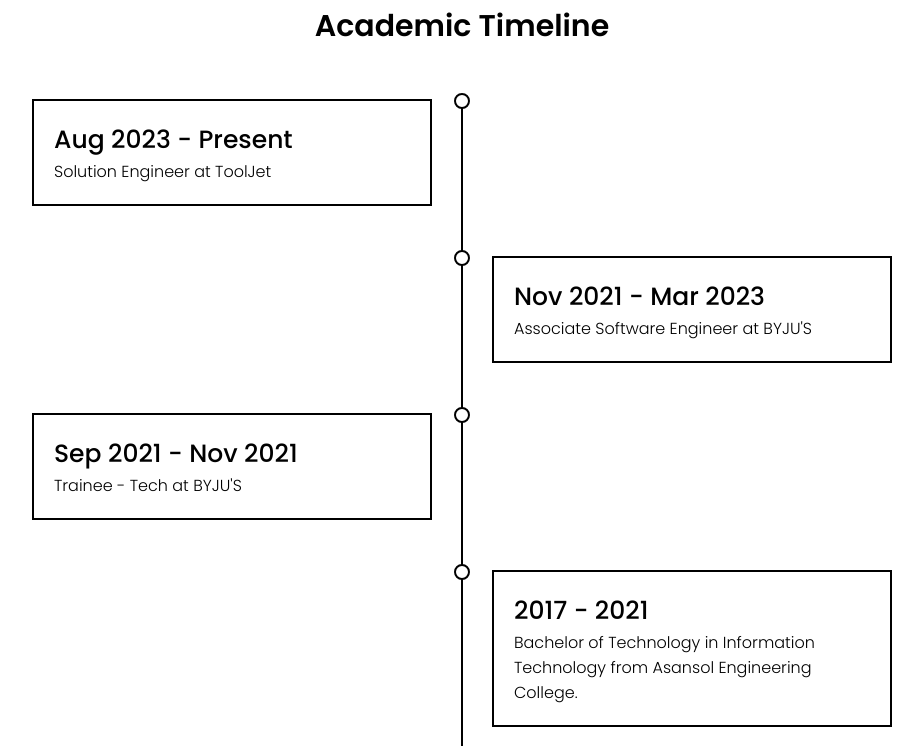
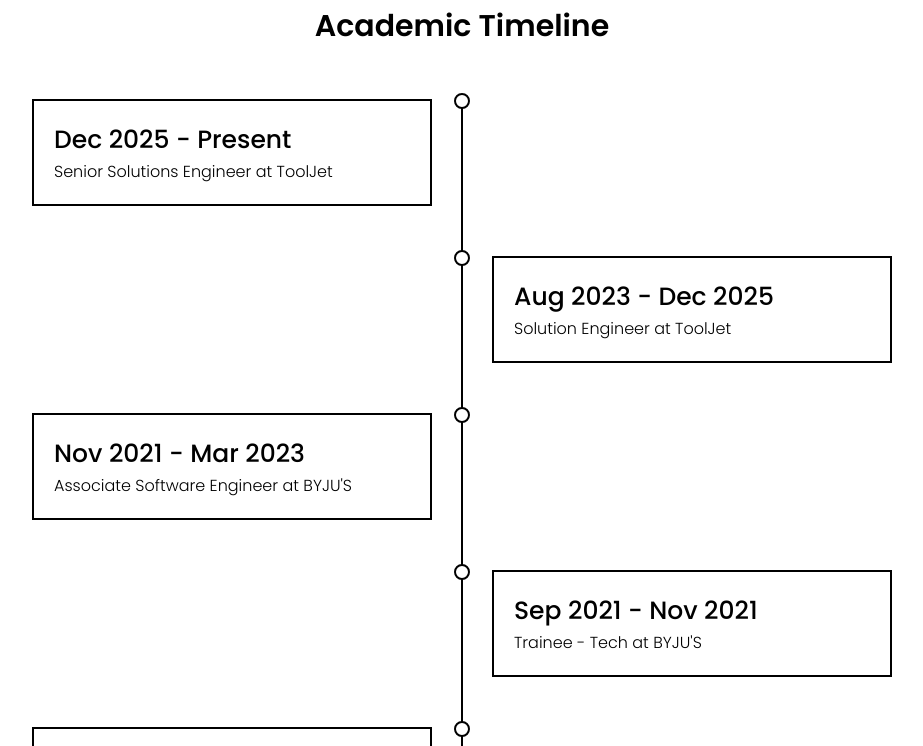
Before and after one commit to abhinabaadhikari/abhinaba, a plain HTML site: page index.html in a window 1280 px wide. Shown: the part 1340-2086 px from the top of the page, without its empty margins (178-1101 px from the left). Drawn offline with Linux system fonts and the light colour scheme.

Commit message:
Update index.html for new job position

```diff
--- a/index.html
+++ b/index.html
@@ -120,7 +120,13 @@
         <ul>
           <li>
             <div class="timeline-content">
-              <h2>Aug 2023 - Present</h2>
+              <h2>Dec 2025 - Present</h2>
+              <p>Senior Solutions Engineer at ToolJet</p>
+            </div>
+          </li>
+          <li>
+            <div class="timeline-content">
+              <h2>Aug 2023 - Dec 2025</h2>
               <p>Solution Engineer at ToolJet</p>
             </div>
           </li>
```
